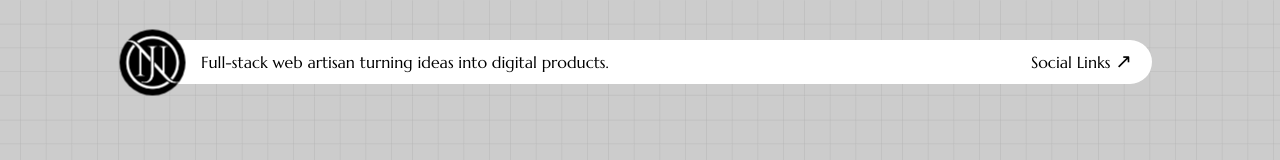
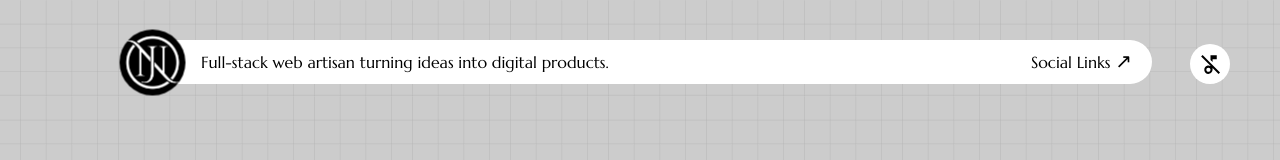
Before and after one commit to Nitishjhaa/next_port, a Next.js app: page / in a window 1280 px wide. Shown: the top 160 px of the page. Built offline with nearby package versions, Linux system fonts and the light colour scheme.

Commit message:
made play music button here

```diff
--- a/src/app/components/Navbar.jsx
+++ b/src/app/components/Navbar.jsx
@@ -1,15 +1,30 @@
 'use client'
 
-import { useState } from 'react';
+import { useEffect, useRef, useState } from 'react'
 import Link from 'next/link';
 import Image from 'next/image';
 import { TfiClose } from "react-icons/tfi";
 import { FaGithub, FaInstagram, FaLinkedinIn } from "react-icons/fa";
 import { motion, AnimatePresence } from 'framer-motion';
+import { MdOutlineMusicNote } from "react-icons/md";
+import { MdOutlineMusicOff } from "react-icons/md";
 
 export default function Navbar() {
     const [isClicked, setIsClicked] = useState(false);
     const [selectedTab, setSelectedTab] = useState(null);
+    const [isMusicPlaying, setIsMusicPlaying] = useState(false)
+
+    const audioRef = useRef(null)
+
+    useEffect(() => {
+        if (!audioRef.current) return
+
+        if (isMusicPlaying) {
+            audioRef.current.play()
+        } else {
+            audioRef.current.pause()
+        }
+    }, [isMusicPlaying])
 
     const Social = [
         { id: 1, name: "Github", icon: <FaGithub /> },
@@ -39,7 +54,7 @@ export default function Navbar() {
                             <motion.span
                                 initial={{ opacity: 0 }}
                                 animate={{ opacity: 1, }}
-                                transition={{ duration: 0.4, delay:0.3, ease: 'easeInOut' }}
+                                transition={{ duration: 0.4, delay: 0.3, ease: 'easeInOut' }}
                                 className='max-md:text-[12px]'
                             >
                                 Full-stack web artisan turning ideas into digital products.
@@ -102,7 +117,16 @@ export default function Navbar() {
                         </motion.div>
                     )}
                 </AnimatePresence>
+                <audio ref={audioRef} src="/music/alone.mp3" loop />
+                <button
+                    className='absolute left-[93%] top-11 bg-white w-10 h-10 rounded-full flex justify-center items-center cursor-pointer active:scale-90'
+                    onClick={() => setIsMusicPlaying(prev => !prev)}
+                >
+                    {isMusicPlaying ? <MdOutlineMusicNote size={25} /> : <MdOutlineMusicOff size={25} />}
+                </button>
             </motion.div>
+
+
         </>
     );
 }
```
Also changed, not shown: 1 other file (tests, documents, lock files or other folders).
